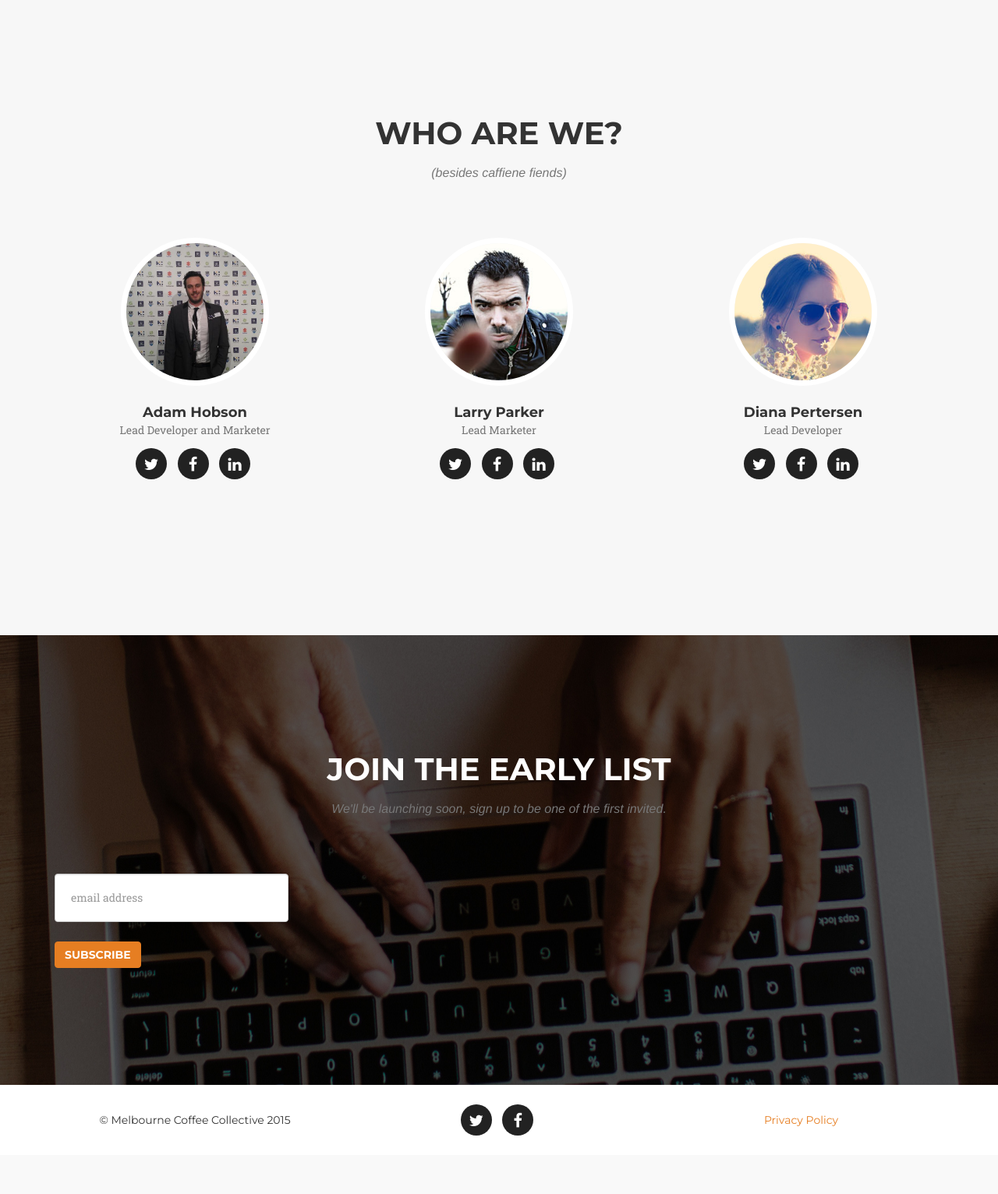
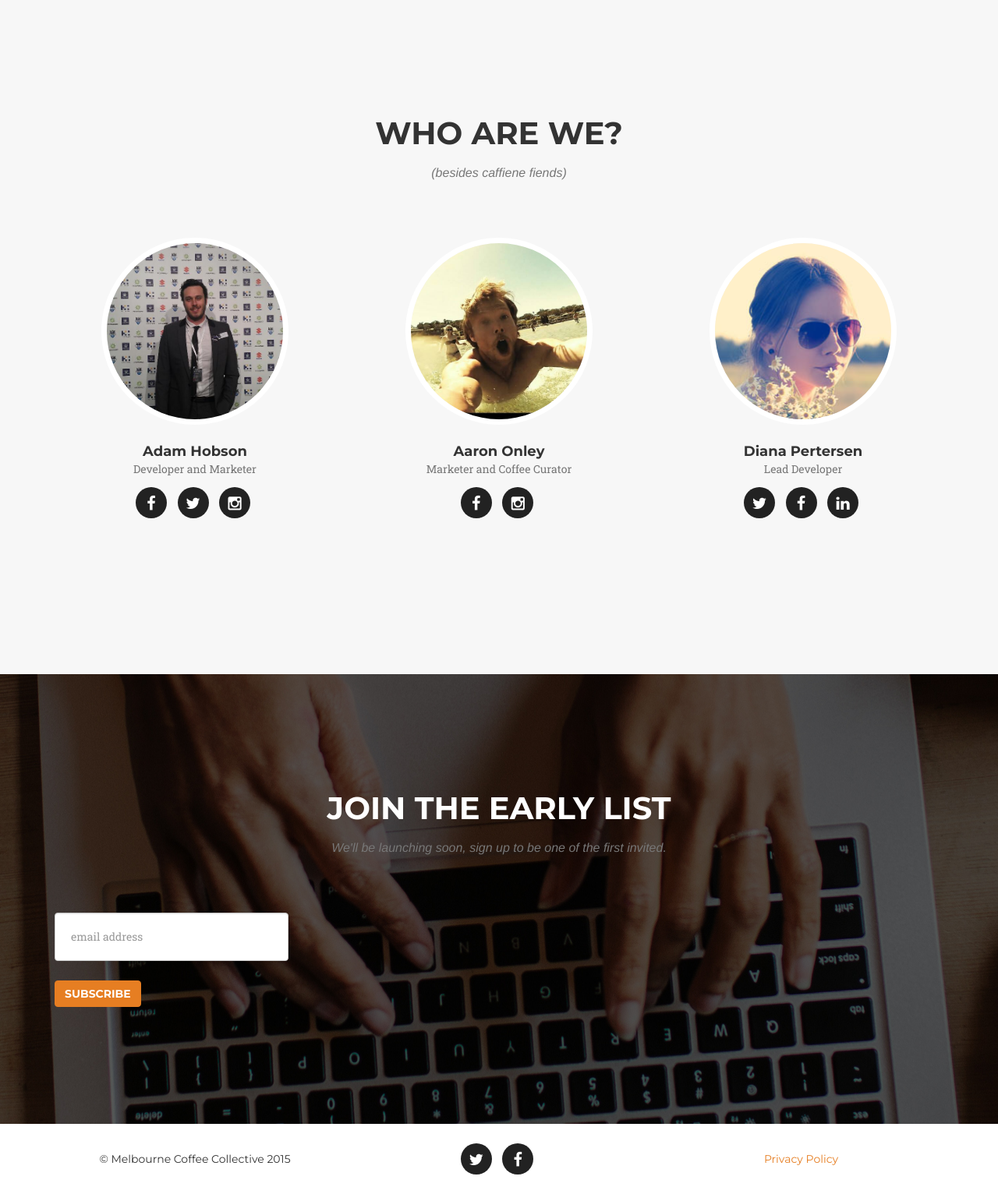
Before and after one commit to HuntsmanLabs/mcc, a Django app: page / in a window 1280 px wide. Shown: the part 1620-3152 px from the top of the page at 78% size. Before the commit the page ends 3077 px from the top, so only its background shows below. Run offline with Django 3.2, Linux system fonts and the light colour scheme; some libraries are stand-ins or nearby versions; some web fonts are replaced.

Commit message:
Updated team section with Aaron Onley. Updated social links.

```diff
--- a/static/css/agency.css
+++ b/static/css/agency.css
@@ -636,8 +636,8 @@ section h3.section-subheading {
 .team-member img {
     margin: 0 auto;
     border: 7px solid #fff;
-    height: 190px;
-    width: 190px;
+    height: 240px;
+    width: 240px;
 
 }
 
--- a/templates/base/index.html
+++ b/templates/base/index.html
@@ -233,13 +233,13 @@
                     <div class="team-member">
                         <img src="{% static "img/team/1af68fc.jpg" %}" class="img-responsive img-circle" alt="">
                         <h4>Adam Hobson</h4>
-                        <p class="text-muted">Lead Developer and Marketer</p>
+                        <p class="text-muted">Developer and Marketer</p>
                         <ul class="list-inline social-buttons">
+                            <li><a href="https://www.facebook.com/iamadamhobson" target="_blank"><i class="fa fa-facebook"></i></a>
+                            </li>
                             <li><a href="https://www.twitter.com/iamadamhobson" target="_blank"><i class="fa fa-twitter"></i></a>
                             </li>
-                            <li><a href="https://www.facebook.com/iamadamhobson" target="_blank"><i class="fa fa-facebook"></i></a>
-                            </li>
-                            <li><a href="https://au.linkedin.com/in/iamadamhobson" target="_blank"><i class="fa fa-linkedin"></i></a>
+                            <li><a href="https://www.instagram.com/iamadamhobson" target="_blank"><i class="fa fa-instagram"></i></a>
                             </li>
                         </ul>
                     </div>
@@ -247,14 +247,12 @@
                 <div class="col-sm-4">
                     <div class="team-member">
                         <img src="{% static "img/team/2.jpg" %}" class="img-responsive img-circle" alt="">
-                        <h4>Larry Parker</h4>
-                        <p class="text-muted">Lead Marketer</p>
+                        <h4>Aaron Onley</h4>
+                        <p class="text-muted">Marketer and Coffee Curator</p>
                         <ul class="list-inline social-buttons">
-                            <li><a href="#"><i class="fa fa-twitter"></i></a>
+                            <li><a href="https://www.facebook.com/aaron.j.onley" target="_blank"><i class="fa fa-facebook"></i></a>
                             </li>
-                            <li><a href="#"><i class="fa fa-facebook"></i></a>
-                            </li>
-                            <li><a href="#"><i class="fa fa-linkedin"></i></a>
+                            <li><a href="https://instagram.com/aarononley_npscoach" target="_blank"><i class="fa fa-instagram"></i></a>
                             </li>
                         </ul>
                     </div>
@@ -514,6 +512,18 @@
     <!-- Custom Theme JavaScript -->
     <script src="{% static "js/agency.js" %}"></script>
 
+    <!-- Google Analytics Tracking Code (MCC) -->
+    <script>
+      (function(i,s,o,g,r,a,m){i['GoogleAnalyticsObject']=r;i[r]=i[r]||function(){
+      (i[r].q=i[r].q||[]).push(arguments)},i[r].l=1*new Date();a=s.createElement(o),
+      m=s.getElementsByTagName(o)[0];a.async=1;a.src=g;m.parentNode.insertBefore(a,m)
+      })(window,document,'script','//www.google-analytics.com/analytics.js','ga');
+
+      ga('create', 'UA-63140318-1', 'auto');
+      ga('send', 'pageview');
+
+    </script>
+
 </body>
 
 </html>
```
Also changed, not shown: static/img/team/2.jpg.
